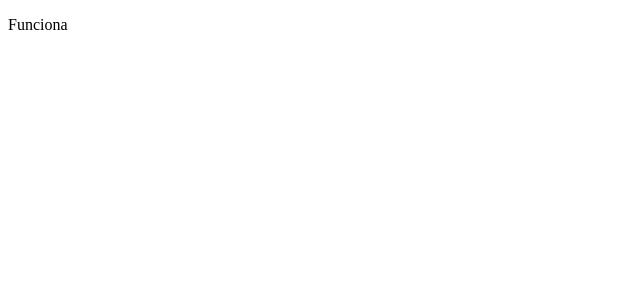
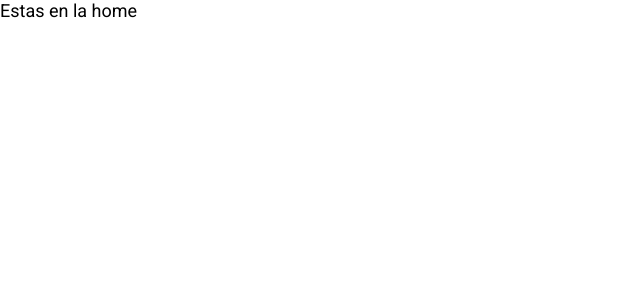
Before and after one commit to miguelCidPaz/animal-adoption-front, a React (Create React App) app: page / in a window 1280 px wide. Shown: the top 300 px of the page, without its empty margins (0-640 px from the left). Built offline with nearby package versions, Linux system fonts and the light colour scheme.

Commit message:
initialising the project

```diff
--- a/package.json
+++ b/package.json
@@ -8,7 +8,9 @@
     "@testing-library/user-event": "^13.5.0",
     "react": "^17.0.2",
     "react-dom": "^17.0.2",
+    "react-router-dom": "^6.2.1",
     "react-scripts": "5.0.0",
+    "sass": "^1.49.7",
     "web-vitals": "^2.1.4"
   },
   "scripts": {
--- a/src/App.js
+++ b/src/App.js
@@ -1,5 +1,17 @@
+import React from "react";
+import "./styles.scss";
+import { BrowserRouter, Routes, Route } from "react-router-dom";
+import Home from "./views/Home";
 function App() {
-  return <p>Funciona</p>;
+  return (
+    <main>
+      <BrowserRouter>
+        <Routes>
+          <Route path="/" element={<Home />} />
+        </Routes>
+      </BrowserRouter>
+    </main>
+  );
 }
 
 export default App;
--- a/src/index.js
+++ b/src/index.js
@@ -9,5 +9,3 @@ ReactDOM.render(
   </React.StrictMode>,
   document.getElementById("root")
 );
-
-/**/
--- /dev/null
+++ b/src/scss/globals.scss
@@ -0,0 +1,39 @@
+* {
+  margin: 0px;
+  padding: 0px;
+  box-sizing: border-box;
+}
+body {
+  font-family: "Roboto", sans-serif;
+  position: relative;
+
+  background-color: #fff;
+  color: #000;
+}
+
+p {
+  color: #000;
+  font-size: 16px;
+}
+h1,
+h3 {
+  color: #000;
+  font-size: 24px;
+}
+@media (min-width: 450px) {
+  p {
+    font-size: 18px;
+  }
+  h1,
+  h3 {
+    font-size: 32px;
+  }
+}
+.container {
+  width: 95%;
+  margin: 0 auto;
+  max-width: 1400px;
+  @media (min-width: 750px) {
+    width: 60%;
+  }
+}
--- /dev/null
+++ b/src/styles.scss
@@ -0,0 +1,9 @@
+@import url("https://fonts.googleapis.com/css2?family=Roboto:wght@300;400;700&display=swap");
+@import "./scss/globals.scss";
+
+/*
+Cuando vayais a hacer el estilo de un componente solo teneis que enlazarlo aqui así y te olvidas:
+
+@import "./components/Main/main.scss";
+
+*/
--- /dev/null
+++ b/src/views/Home.jsx
@@ -0,0 +1,10 @@
+import React from "react";
+
+function MainView() {
+  return (
+    <div>
+      <p>Estas en la home</p>
+    </div>
+  );
+}
+export default MainView;
```
Also changed, not shown: 1 other file (tests, documents, lock files or other folders).
